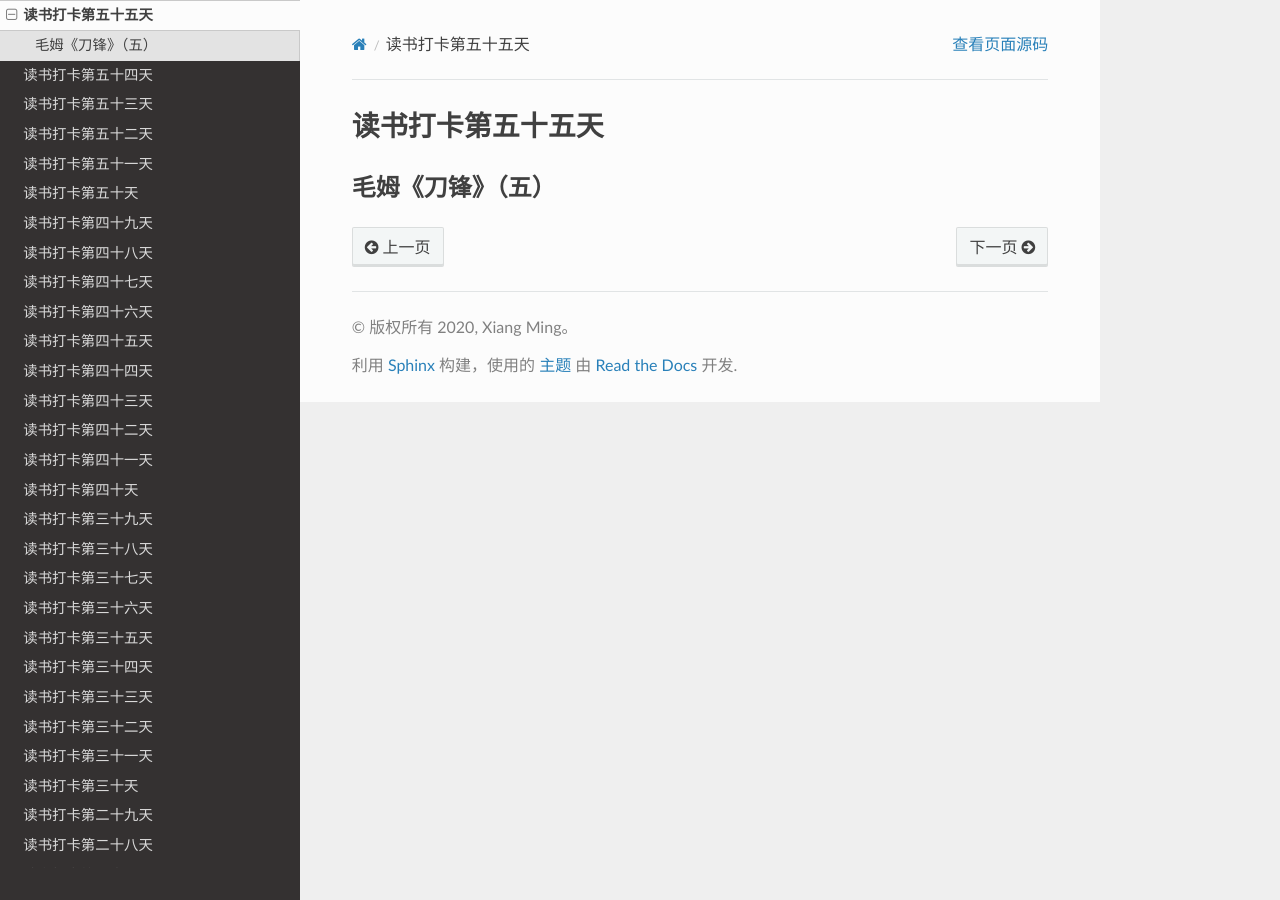
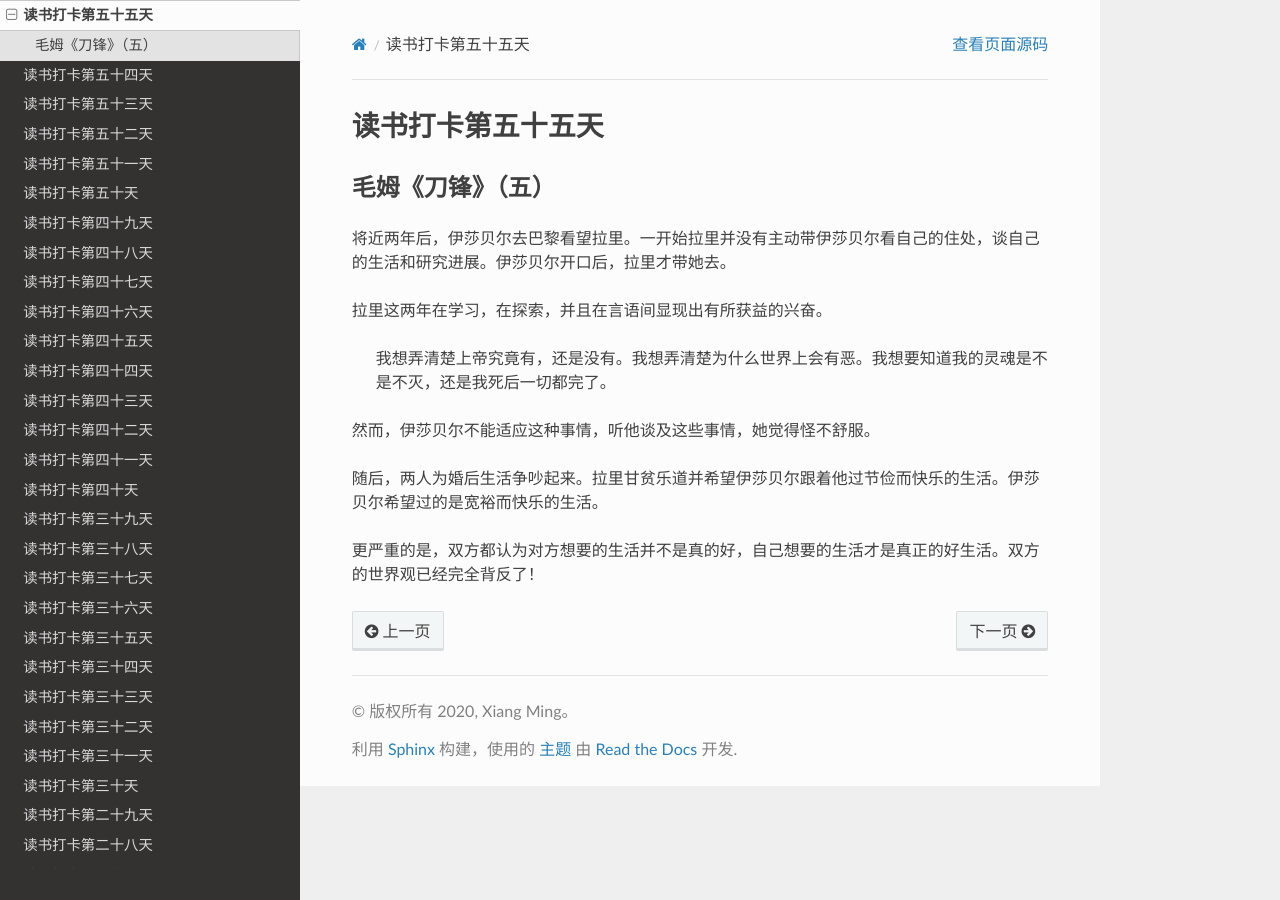
Before and after one commit to xiangming1975/reading, a Sphinx documentation site: the page built from source/2020-08-03.md, in a window 1280 px wide. Built offline with Sphinx 7.4.7 and the Read the Docs theme 2.0.0, drawn with Linux system fonts in a browser that asks for light colours.

Commit message:
更新《刀锋》

```diff
--- a/source/2020-08-03.md
+++ b/source/2020-08-03.md
@@ -1,3 +1,15 @@
 # 读书打卡第五十五天
 
 ## 毛姆《刀锋》（五）
+
+将近两年后，伊莎贝尔去巴黎看望拉里。一开始拉里并没有主动带伊莎贝尔看自己的住处，谈自己的生活和研究进展。伊莎贝尔开口后，拉里才带她去。
+
+拉里这两年在学习，在探索，并且在言语间显现出有所获益的兴奋。
+
+> 我想弄清楚上帝究竟有，还是没有。我想弄清楚为什么世界上会有恶。我想要知道我的灵魂是不是不灭，还是我死后一切都完了。
+
+然而，伊莎贝尔不能适应这种事情，听他谈及这些事情，她觉得怪不舒服。
+
+随后，两人为婚后生活争吵起来。拉里甘贫乐道并希望伊莎贝尔跟着他过节俭而快乐的生活。伊莎贝尔希望过的是宽裕而快乐的生活。
+
+更严重的是，双方都认为对方想要的生活并不是真的好，自己想要的生活才是真正的好生活。双方的世界观已经完全背反了！
```
